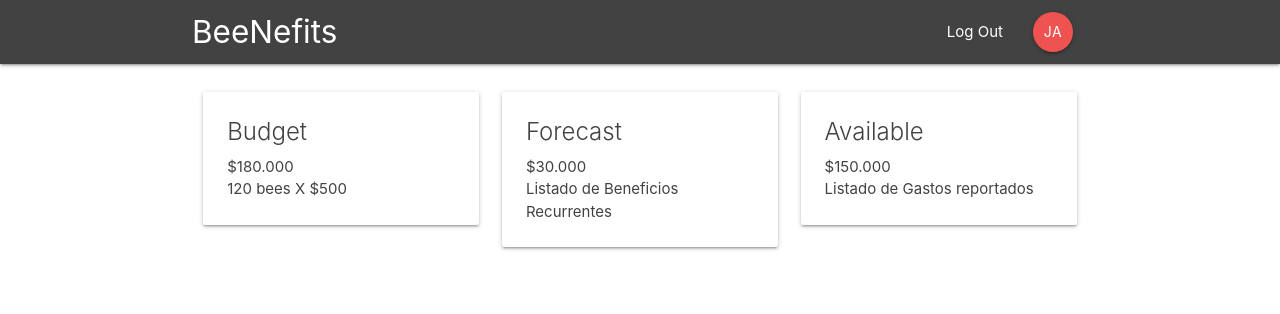
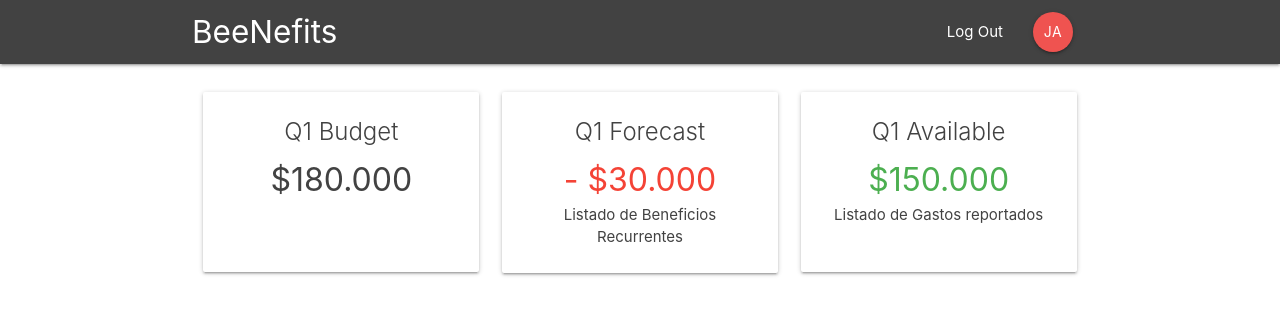
Before and after one commit to JoanRedbee/beenefits, a React (Create React App) app: page / in a window 1280 px wide. Shown: the top 314 px of the page. Built offline with nearby package versions, Linux system fonts and the light colour scheme.

Commit message:
Add component for Q Budget and some styling

```diff
--- a/src/components/layout/Home.js
+++ b/src/components/layout/Home.js
@@ -1,5 +1,7 @@
 import React, { Component } from 'react'
 import QCard from './QCard';
+import QCardReveal from './QCardReveal';
+import QBudget from '../qs/QBudget';
 
 export default class Home extends Component {
   render() {
@@ -7,20 +9,19 @@ export default class Home extends Component {
       <div className="container home">
         <div className="row">
           <div className="col s12 m4">
-            <QCard title="Budget">
-              <span>$180.000</span>
-              <p>120 bees X $500</p>
-            </QCard>
+            <QBudget />
           </div>
+
           <div className="col s12 m4">
-            <QCard title="Forecast">
-              <span>$30.000</span>
+            <QCard title="Q1 Forecast">
+              <span className="red-text big-text">- $30.000</span>
               <p>Listado de Beneficios Recurrentes</p>
             </QCard>
           </div>
+
           <div className="col s12 m4">
-            <QCard title="Available">
-              <span>$150.000</span>
+            <QCard title="Q1 Available">
+              <span className="green-text big-text">$150.000</span>
               <p>Listado de Gastos reportados</p>
             </QCard>
           </div>
--- /dev/null
+++ b/src/components/layout/QCardReveal.js
@@ -0,0 +1,12 @@
+import React from 'react'
+
+const QCardReveal = () => {
+  return (
+    <div className="card-reveal">
+      <span className="card-title grey-text text-darken-4">Budget<i className="material-icons right">close</i></span>
+      <p>120 bees X $500 = $180.000</p>
+    </div>
+  )
+}
+
+export default QCardReveal
--- /dev/null
+++ b/src/components/qs/QBudget.js
@@ -0,0 +1,20 @@
+import React from 'react'
+
+const QBudget = () => {
+  return (
+    <div className="card">
+      <div className="card-content grey-text text-darken-3">
+        <span className="card-title activator">
+          Q1 Budget
+        </span>
+        <p className="money activator">$180.000</p>
+      </div>
+      <div className="card-reveal">
+        <span className="card-title">Budget<i className="material-icons right">close</i></span>
+        <p>120 bees X $500 = $180.000</p>
+      </div>
+    </div>
+  )
+}
+
+export default QBudget
--- a/src/index.css
+++ b/src/index.css
@@ -16,3 +16,17 @@ code {
 .home {
   padding-top: 20px
 }
+
+.big-text {
+  font-size: xx-large
+}
+
+.card {
+  min-height: 180px;
+  text-align: center;
+}
+
+.money {
+  font-size: xx-large;
+  cursor: pointer;
+}
```
